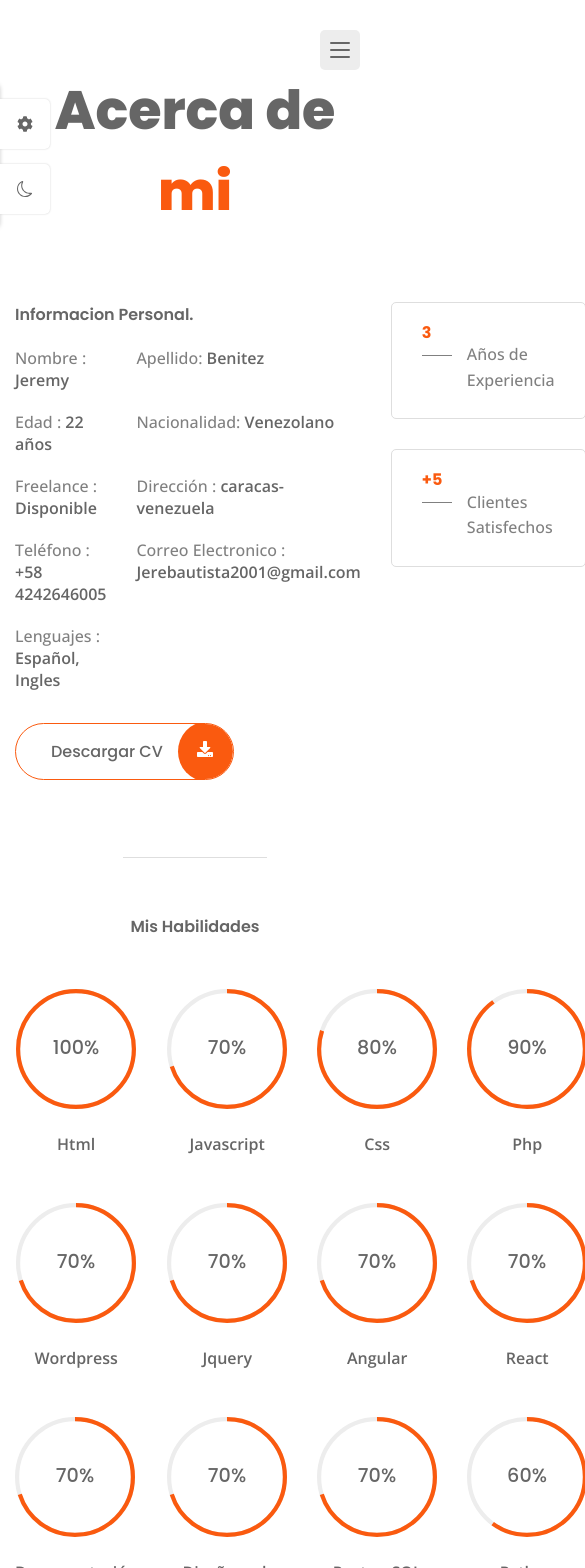
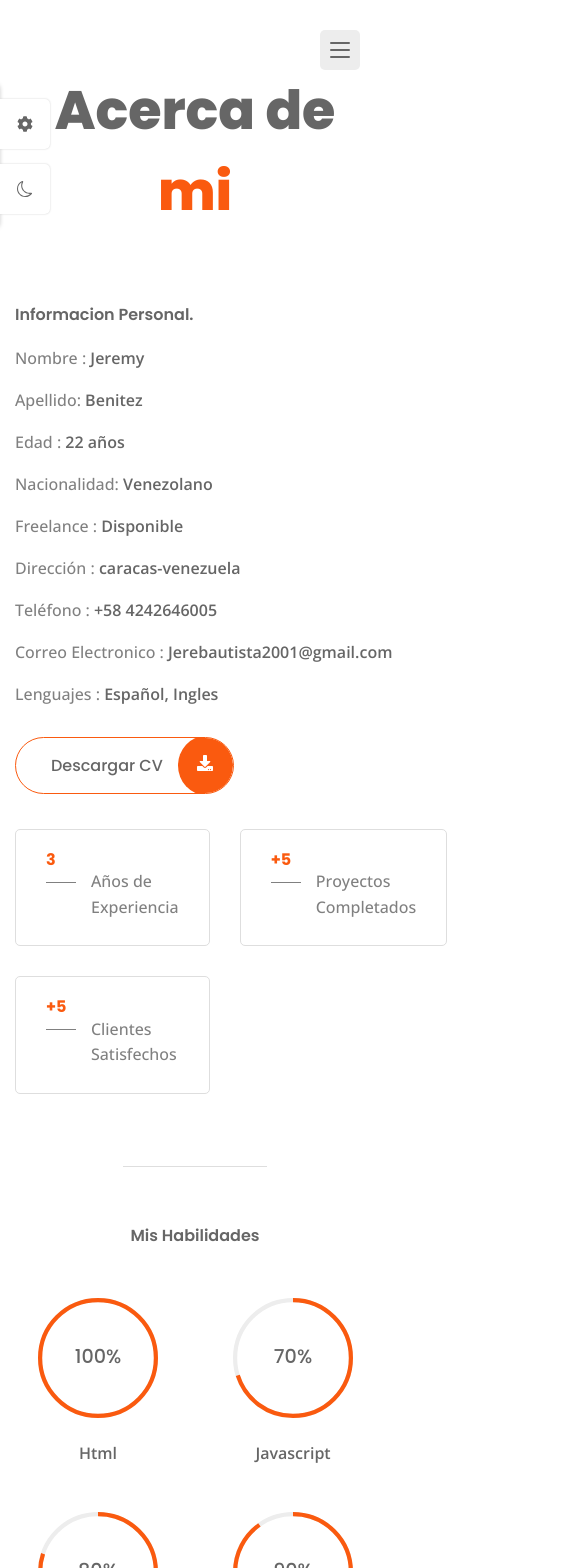
Before and after one commit to JeremyBenitez/Mi-portafolio, a React (Vite) app: page /About in a window 390 px wide. Shown: the top 1568 px of the page, 585 px wide, since content can reach past the window. Built offline with nearby package versions, Linux system fonts and the light colour scheme.

Commit message:
responsive about

```diff
--- a/src/App.css
+++ b/src/App.css
@@ -113,6 +113,7 @@ textarea {
 
 img{
     max-width: 100%;
+    height: auto;
 }
 
 /*==============REUSABLE CSS=================*/
@@ -201,6 +202,3 @@ img{
     line-height: 60px;
 
 }
-
-
-/**/
--- a/src/pages/home/about/about.css
+++ b/src/pages/home/about/about.css
@@ -72,6 +72,8 @@
   row-gap: 48px;
   justify-items: center;
 }
+
+
 
 .progress__circle {
   width: 120px;
@@ -170,3 +172,19 @@
     line-height: 1.6;
 
 }
+
+
+@media (max-width: 768px) {
+  .skills__container{
+   grid-template-columns: auto auto;
+  }
+ }
+
+ @media (max-width: 768px) {
+  .about__container,
+  .info__list,
+  .resume__container{
+    grid-template-columns: repeat(1, 1fr);
+    align-items: flex-start;
+  }
+ }
--- a/src/pages/home/home.css
+++ b/src/pages/home/home.css
@@ -7,21 +7,20 @@
     padding: 40px;
 }
 
+
+
 .home__img{
-    height: 80%;
+    height: auto;
     object-fit: cover;
     border-radius: 30px;
     box-shadow: 0 0 8px hsla(0, 0%, 0%, 0.3);
     z-index: 1 ;
+
+
 }
-
-.home__img{
-	display: flex;
-	justify-content: center;
 
 
 
-}
 
 .home__data{
 
@@ -32,7 +31,7 @@
 }
 
 .home__title{
-    position: relative;
+
     font-size: var(--h1-font-size);
     line-height: 1.24;
     padding-left: 70px;
```
